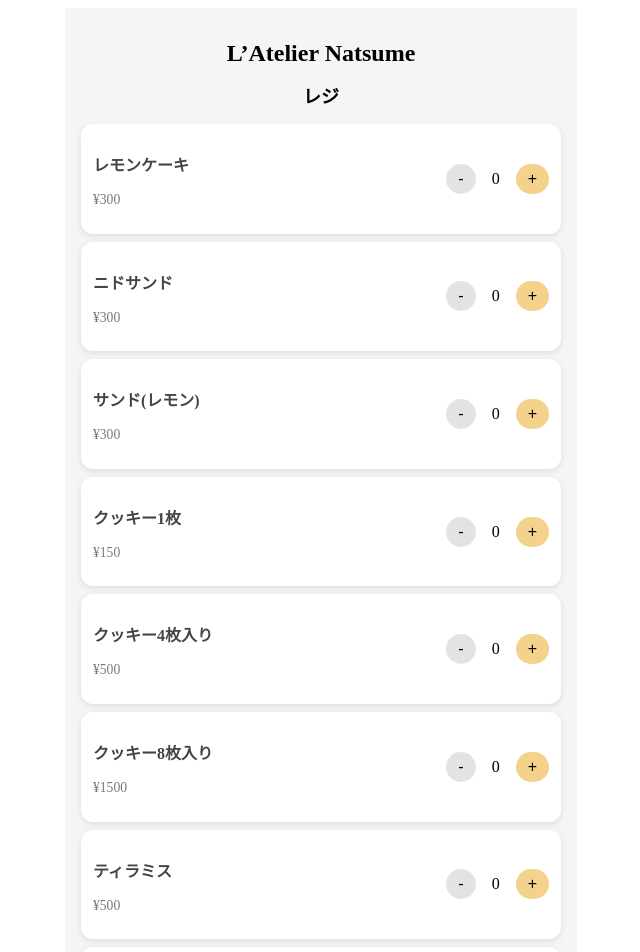
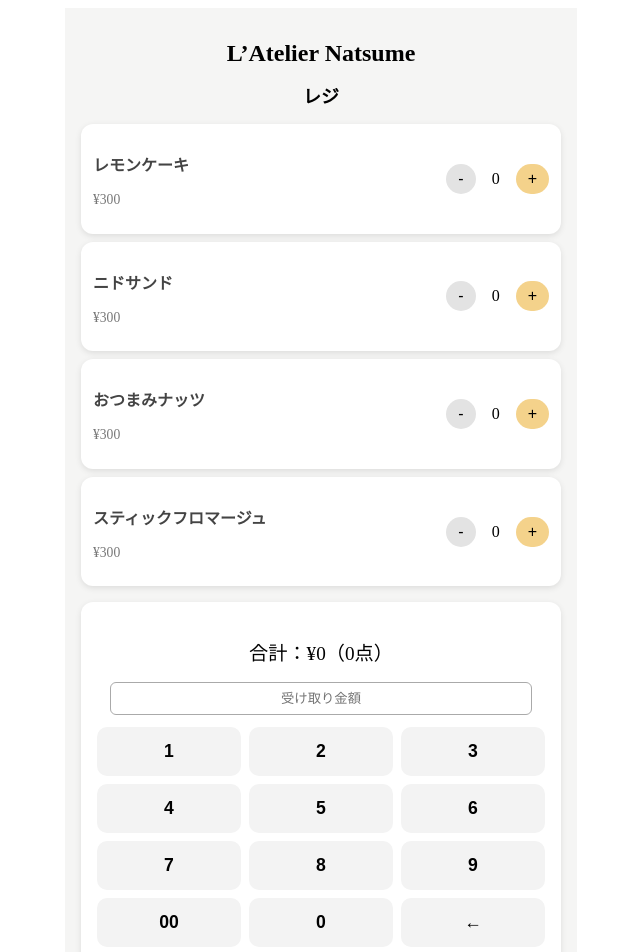
Before and after one commit to natsu-12/pos_app, a React (Vite) app: page / in a window 1280 px wide. Shown: the top 952 px of the page, without its empty margins (319-959 px from the left). Built offline with nearby package versions, Linux system fonts and the light colour scheme.

Commit message:
update data5

```diff
--- a/src/data/products.js
+++ b/src/data/products.js
@@ -1,10 +1,6 @@
 export const products = [
   { id: 1, name: "レモンケーキ", price: 300 },
   { id: 2, name: "ニドサンド", price: 300 },
-  { id: 3, name: "サンド(レモン)", price: 300 },
-  { id: 4, name: "クッキー1枚", price: 150 },
-  { id: 5, name: "クッキー4枚入り", price: 500 },
-  { id: 6, name: "クッキー8枚入り", price: 1500 },
-  { id: 7, name: "ティラミス", price: 500 },
-  { id: 8, name: "ショートケーキ", price: 500 }
+  { id: 3, name: "おつまみナッツ", price: 300 },
+  { id: 4, name: "スティックフロマージュ", price: 300 }
 ];
```
